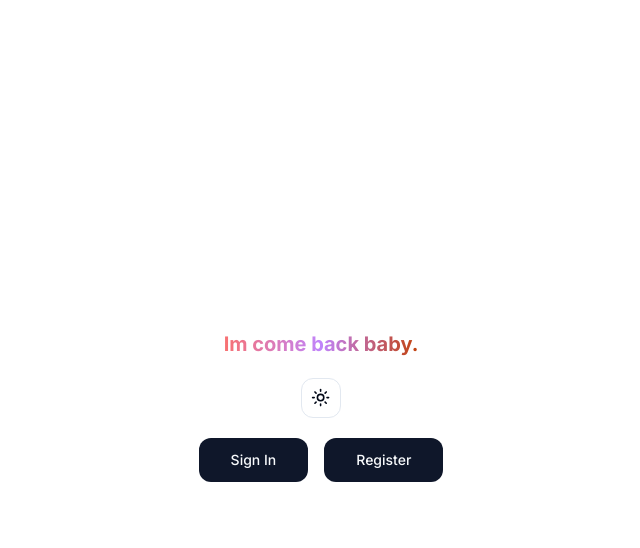
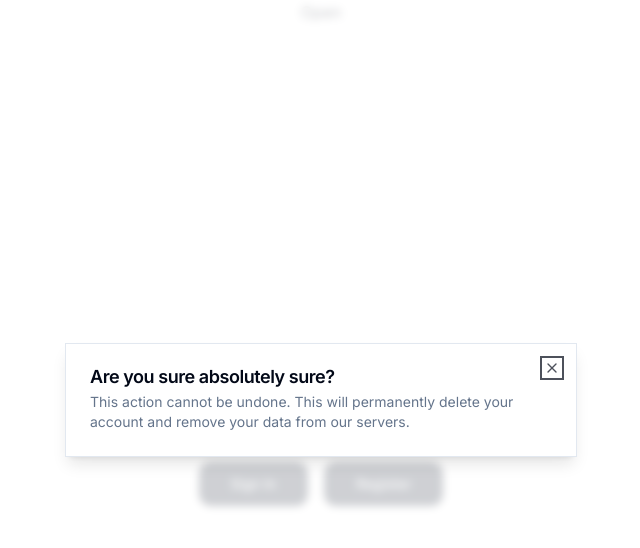
Before and after one commit to JazzsCo/genius-ai, a Next.js app: page / in a window 1280 px wide. Shown: the top 548 px of the page, without its empty margins (319-959 px from the left). Built offline with nearby package versions, Linux system fonts and the light colour scheme.

Commit message:
Create pro modal

```diff
--- a/src/app/layout.tsx
+++ b/src/app/layout.tsx
@@ -4,6 +4,7 @@ import { Inter } from "next/font/google";
 import { ClerkProvider } from "@clerk/nextjs";
 
 import { ThemeProvider } from "@/provider/theme-provider";
+import ProModal from "@/components/pro-modal";
 
 const inter = Inter({ subsets: ["latin"] });
 
@@ -25,6 +26,7 @@ export default function RootLayout({
       <html lang="en">
         <body className={inter.className}>
           <ThemeProvider attribute="class" defaultTheme="system">
+            <ProModal />
             {children}
           </ThemeProvider>
         </body>
--- /dev/null
+++ b/src/components/modal.tsx
@@ -0,0 +1,30 @@
+import {
+  Dialog,
+  DialogContent,
+  DialogDescription,
+  DialogHeader,
+  DialogTitle,
+  DialogTrigger,
+} from "@/components/ui/dialog";
+import { useProModal } from "@/hooks/use-pro-modal";
+
+const Modal = () => {
+  const proModal = useProModal();
+
+  return (
+    <Dialog open={proModal.isOpen} onOpenChange={proModal.onClose}>
+      <DialogTrigger>Open</DialogTrigger>
+      <DialogContent>
+        <DialogHeader>
+          <DialogTitle>Are you sure absolutely sure?</DialogTitle>
+          <DialogDescription>
+            This action cannot be undone. This will permanently delete your
+            account and remove your data from our servers.
+          </DialogDescription>
+        </DialogHeader>
+      </DialogContent>
+    </Dialog>
+  );
+};
+
+export default Modal;
--- /dev/null
+++ b/src/components/pro-modal.tsx
@@ -0,0 +1,24 @@
+"use client";
+
+import { useEffect, useState } from "react";
+
+import Modal from "@/components/modal";
+
+const ProModal = () => {
+  const [isMounted, setIsMounted] = useState(false);
+
+  useEffect(() => {
+    setIsMounted(true);
+  }, []);
+
+  if (!isMounted) {
+    return null;
+  }
+  return (
+    <div className="flex flex-1 justify-center items-center">
+      <Modal />
+    </div>
+  );
+};
+
+export default ProModal;
--- a/src/hooks/use-pro-modal.ts
+++ b/src/hooks/use-pro-modal.ts
@@ -7,7 +7,7 @@ interface useProModalStore {
 }
 
 export const useProModal = create<useProModalStore>((set) => ({
-  isOpen: false,
+  isOpen: true,
   onOpen: () => set({ isOpen: true }),
   onClose: () => set({ isOpen: false }),
 }));
```
